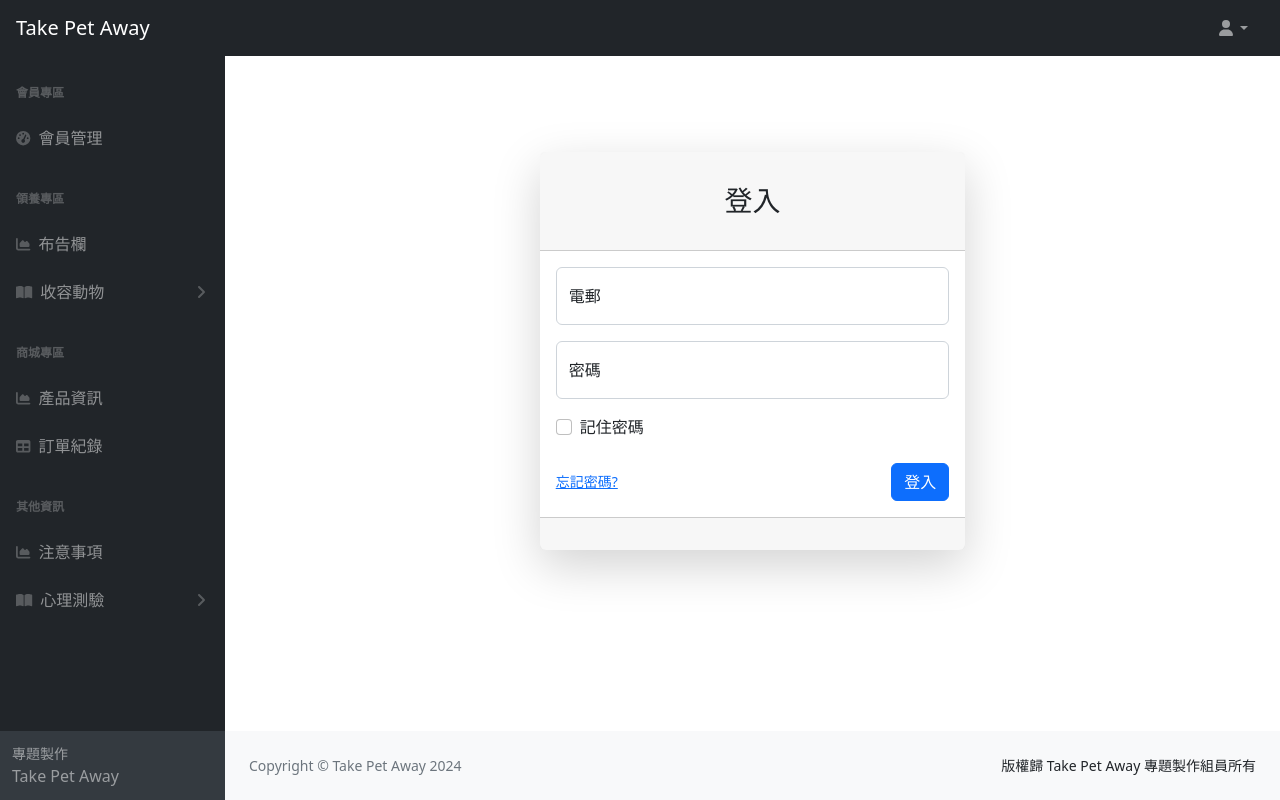
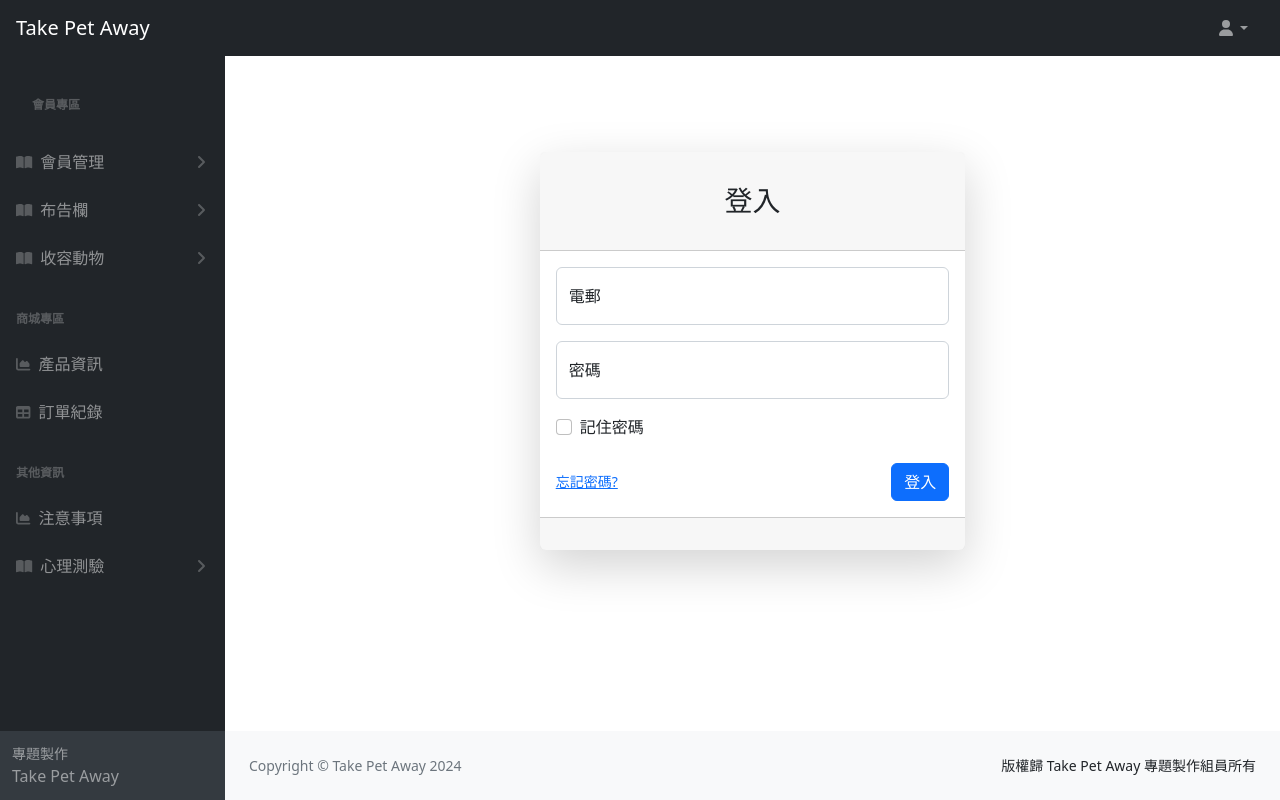
Before and after one commit to yingweng1120112/Backstage-take_pet_away, a PHP site: page /index_.php in a window 1280 px wide. Run offline with PHP 8.4, Linux system fonts and the light colour scheme; some libraries are stand-ins or nearby versions.

Commit message:
新增toggleCollapse function

```diff
--- a/parts/3_side_nav.php
+++ b/parts/3_side_nav.php
@@ -3,23 +3,71 @@
     <nav class="sb-sidenav accordion sb-sidenav-dark" id="sidenavAccordion">
       <div class="sb-sidenav-menu">
         <div class="nav">
+          <a class="nav-link collapsed" href="#" aria-expanded="false" aria-controls="collapsePagesUser">
             <div class="sb-sidenav-menu-heading">會員專區</div>
-          <a class="nav-link" href="#">
+            <!-- 會員下拉式選單 -->
+            <a class="nav-link collapsed" href="#" data-bs-toggle="collapse" data-bs-target="#collapsePagesUser" aria-expanded="false" aria-controls="collapsePagesUser" onclick="toggleCollapse('collapsePagesUser')">
               <div class="sb-nav-link-icon">
-              <i class="fas fa-tachometer-alt"></i>
+                <i class="fas fa-book-open"></i>
               </div>
               會員管理
+              <div class="sb-sidenav-collapse-arrow">
+                <i class="fas fa-angle-down"></i>
+              </div>
             </a>
-          <div class="sb-sidenav-menu-heading">領養專區</div>
-          <a class="nav-link" href="#">
+            <div class="collapse" id="collapsePagesUser" aria-labelledby="headingTwo" data-bs-parent="#sidenavAccordion">
+              <nav class="sb-sidenav-menu-nested nav accordion" id="collapsePagesUser">
+                <a class="nav-link collapsed" href="#">
+                  登入
+                </a>
+                <a class="nav-link collapsed" href="#">
+                  註冊
+                </a>
+                <a class="nav-link collapsed" href="#">
+                  更改會員資料
+                </a>
+                <a class="nav-link collapsed" href="#">
+                  我的寵物
+                </a>
+                <a class="nav-link collapsed" href="#">
+                  線上認養紀錄
+                </a>
+                <a class="nav-link collapsed" href="#">
+                  預約紀錄
+                </a>
+                <a class="nav-link collapsed" href="#">
+                  收藏
+                </a>
+                <a class="nav-link collapsed" href="#">
+                  登出
+                </a>
+              </nav>
+            </div>
+
+            <!-- 布告欄下拉式選單 -->
+            <a class="nav-link collapsed" href="#" data-bs-toggle="collapse" data-bs-target="#collapsePagesBulletin" aria-expanded="false" aria-controls="collapsePagesBulletin" onclick="toggleCollapse('collapsePagesBulletin')">
               <div class="sb-nav-link-icon">
-              <i class="fas fa-chart-area"></i>
+                <i class="fas fa-book-open"></i>
               </div>
               布告欄
+              <div class="sb-sidenav-collapse-arrow">
+                <i class="fas fa-angle-down"></i>
+              </div>
             </a>
+            <div class="collapse" id="collapsePagesBulletin" aria-labelledby="headingTwo" data-bs-parent="#sidenavAccordion">
+              <nav class="sb-sidenav-menu-nested nav accordion" id="collapseContentBulletin">
+                <a class="nav-link collapsed" href="#">
+                  公告事項
+                </a>
+                <a class="nav-link collapsed" href="#">
+                  活動訊息
+                </a>
+              </nav>
+            </div>
 
-          <!-- 下拉式選單 -->
-          <a class="nav-link collapsed" href="#" data-bs-toggle="collapse" data-bs-target="#collapsePagesAnimal" aria-expanded="false" aria-controls="collapsePagesAnimal">
+
+            <!-- 收容動物下拉式選單 -->
+            <a class="nav-link collapsed" href="#" data-bs-toggle="collapse" data-bs-target="#collapsePagesAnimal" aria-expanded="false" aria-controls="collapsePagesAnimal" onclick="toggleCollapse('collapsePagesAnimal')">
               <div class="sb-nav-link-icon">
                 <i class="fas fa-book-open"></i>
               </div>
@@ -99,3 +147,18 @@
     </nav>
   </div>
   <div id="layoutSidenav_content">
+
+    <script>
+      function toggleCollapse(targetId) {
+        // 取得目標折疊面板的元素
+        var targetCollapse = document.getElementById(targetId);
+        // 取得所有折疊面板的元素
+        var allCollapses = document.querySelectorAll('.collapse');
+        // 迴圈遍歷所有折疊面板，將非目標折疊面板摺疊起來
+        allCollapses.forEach(function(collapse) {
+          if (collapse !== targetCollapse) {
+            collapse.classList.remove('show');
+          }
+        });
+      }
+    </script>
```
Lines whose indentation alone changed are shown as unchanged.
